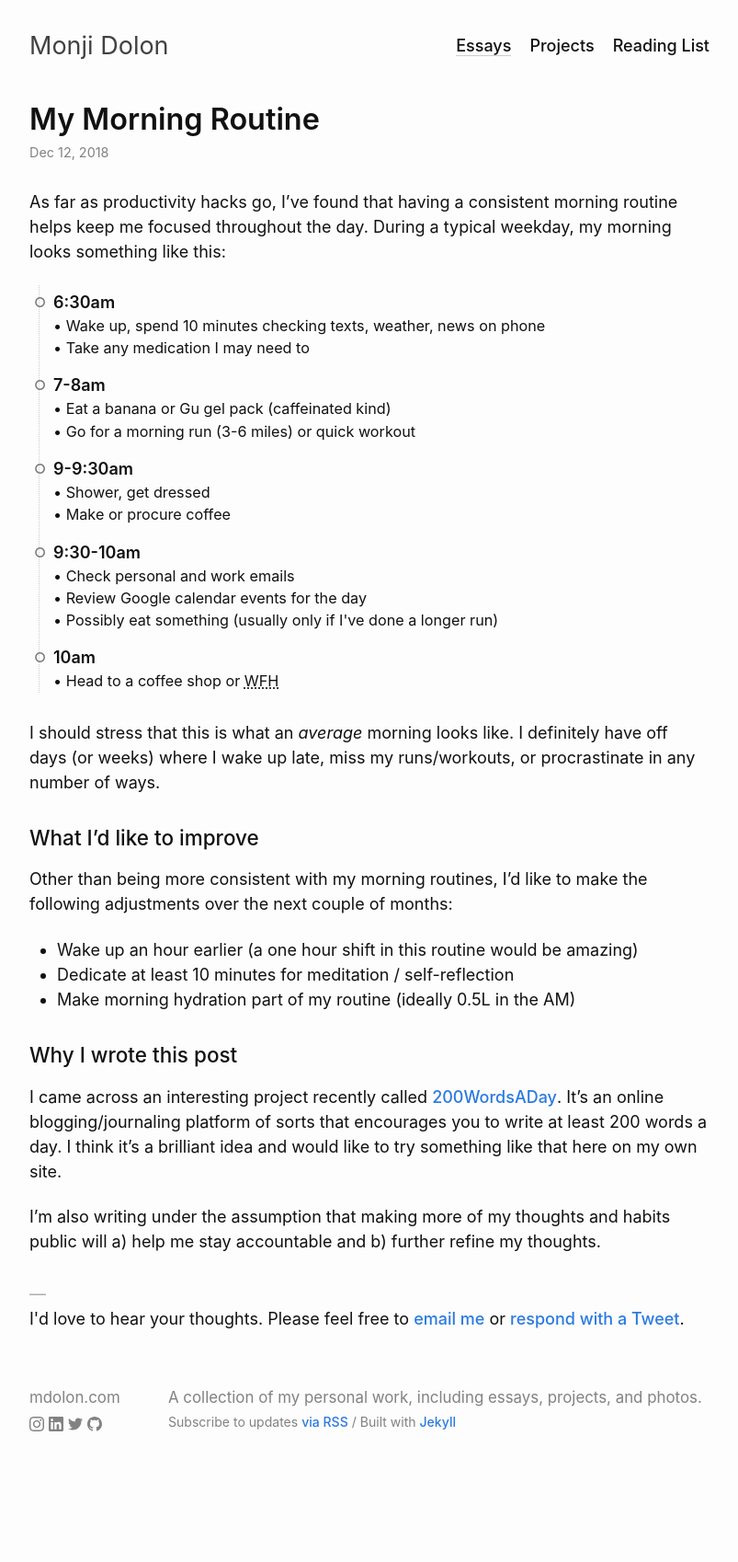
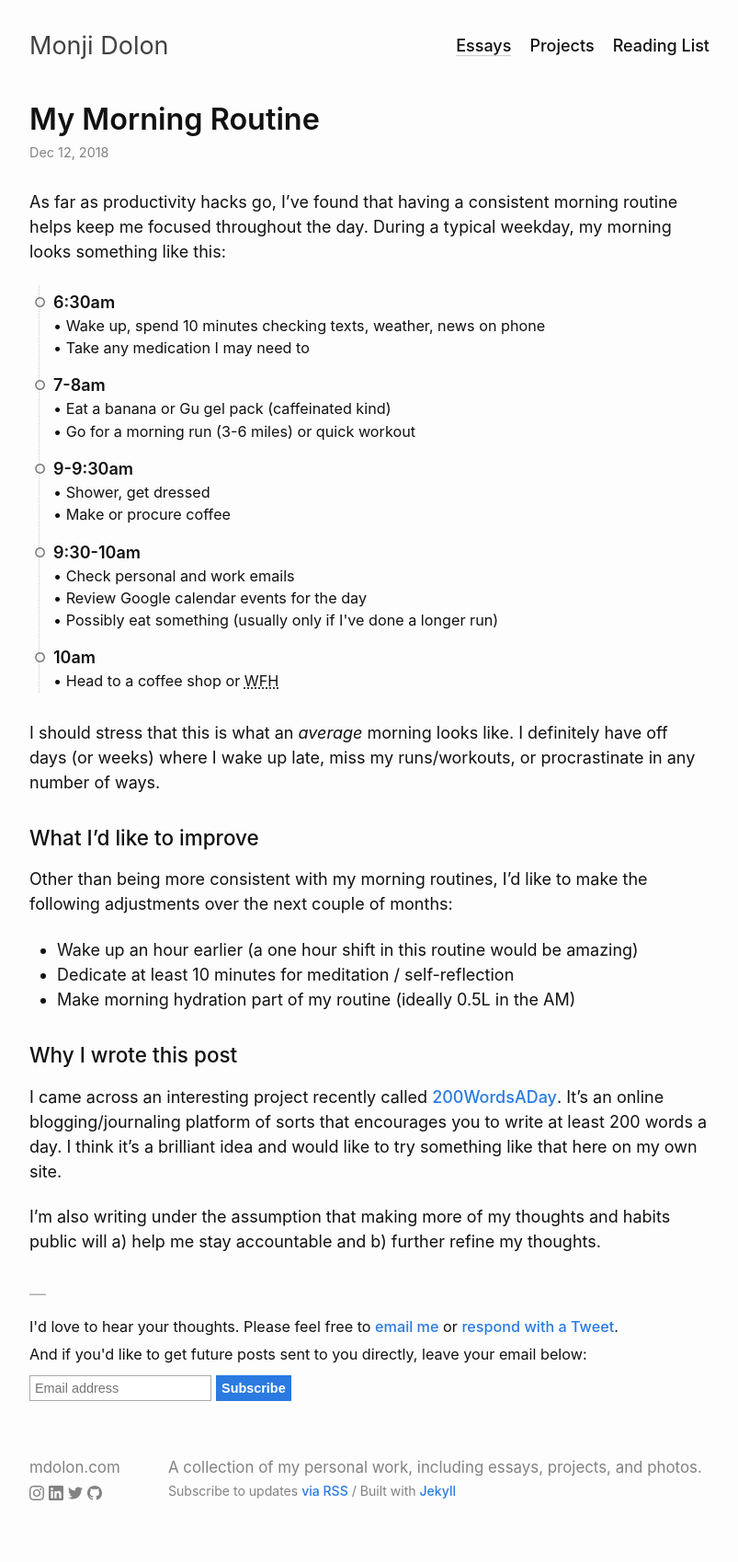
Before and after one commit to mdolon/mdolon-dot-com, a Jekyll site: the page built from _posts/2018-12-12-morning-routine.md, in a window 1280 px wide. Shown: the whole page at 92% size, without its empty margins (238-1041 px from the left). Built offline with Jekyll 4.4.1, drawn with Linux system fonts in a browser that asks for light colours; before the commit the page ends 1623 px from its top, so only the background shows below that.

Commit message:
Add mailchimp

```diff
--- a/_layouts/post.html
+++ b/_layouts/post.html
@@ -25,6 +25,7 @@ layout: default
 
   <div class="colophon">
     <div class="colophon-dash">&mdash;</div>
+    <p>
       I'd love to hear your thoughts. Please feel free to
       {%- if site.email -%}
         &nbsp;<a class="u-email" href="mailto:{{ site.email }}">email me</a>&nbsp;
@@ -32,6 +33,29 @@ layout: default
       {%- if site.twitter_username -%}
        or <a href="http://twitter.com/home/?status=@{{ site.twitter_username| cgi_escape | escape }} {{ page.url | prepend: site.url }}">respond with a Tweet</a>
       {%- endif -%}.
+    </p>
+
+    <div class="mailchimp-signup">
+      <p>And if you'd like to get future posts sent to you directly, leave your email below:</p>
+
+      <!-- Begin Mailchimp Signup Form -->
+      <div id="mc_embed_signup" class="mailchimp-form">
+        <form action="https://massive.us7.list-manage.com/subscribe/post?u=c5973cdde43e68896d9f843ea&amp;id=afa801b2ac" method="post" id="mc-embedded-subscribe-form" name="mc-embedded-subscribe-form" class="validate" target="_blank" novalidate>
+          <div id="mc_embed_signup_scroll">
+
+            <div id="mce-responses" class="clear">
+              <div class="response" id="mce-error-response" style="display:none"></div>
+              <div class="response" id="mce-success-response" style="display:none"></div>
+            </div>    <!-- real people should not fill this in and expect good things - do not remove this or risk form bot signups-->
+            <div style="position: absolute; left: -5000px;" aria-hidden="true"><input type="text" name="b_c5973cdde43e68896d9f843ea_afa801b2ac" tabindex="-1" value=""></div>
+            <input type="email" value="" name="EMAIL" class="required email text-input" placeholder="Email address" id="mce-EMAIL">
+            <input type="submit" value="Subscribe" name="subscribe" id="mc-embedded-subscribe" class="button">
+          </div>
+        </form>
+      </div>
+
+      <!--End mc_embed_signup-->
+    </div>
   </div>
 
   <a class="u-url" href="{{ page.url | relative_url }}" hidden></a>
--- a/_sass/minima/_layout.scss
+++ b/_sass/minima/_layout.scss
@@ -15,6 +15,31 @@
 
 .p-0 {
   padding: 0;
+}
+
+.text-input {
+  border: 1px solid #aaa;
+  padding: 5px;
+}
+
+.button {
+  display: inline-block;
+  color: #fff;
+  font-weight: 600;
+  background: $brand-color;
+  border: 1px solid $brand-color;
+  padding: 5px;
+}
+
+.mailchimp-signup {
+  .mailchimp-form {
+    margin-top: 10px;
+  }
+
+  input {
+    @include relative-font-size(0.8);
+    display: inline-block;
+  }
 }
 
 
@@ -456,8 +481,16 @@ dl.timeline {
   }
 }
 
-.colophon-dash {
-  color: #aaa;
+.colophon {
+  .colophon-dash {
+    color: #aaa;
+    margin-bottom: 10px;
+  }
+
+  p {
+    @include relative-font-size(0.9);
+    margin-bottom: 5px;
+  }
 }
 
 .show-sm {
```
Lines whose indentation alone changed are shown as unchanged.
